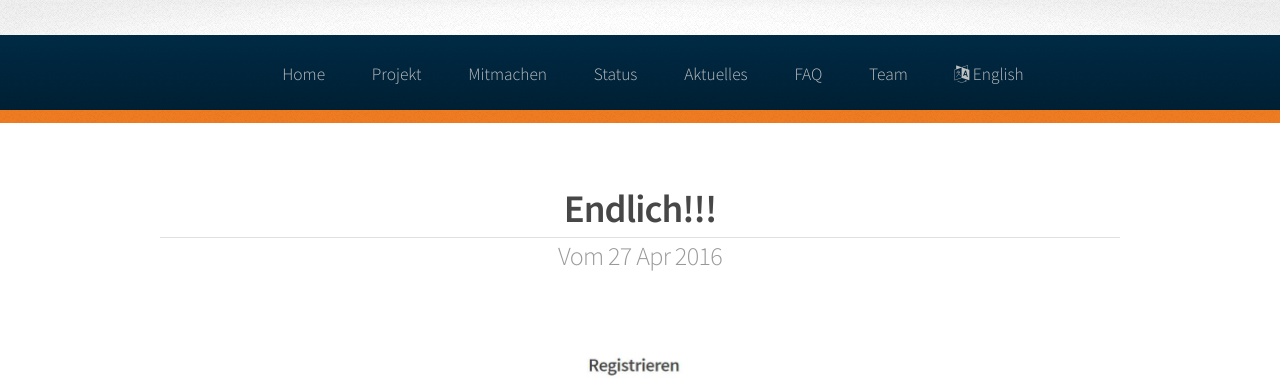
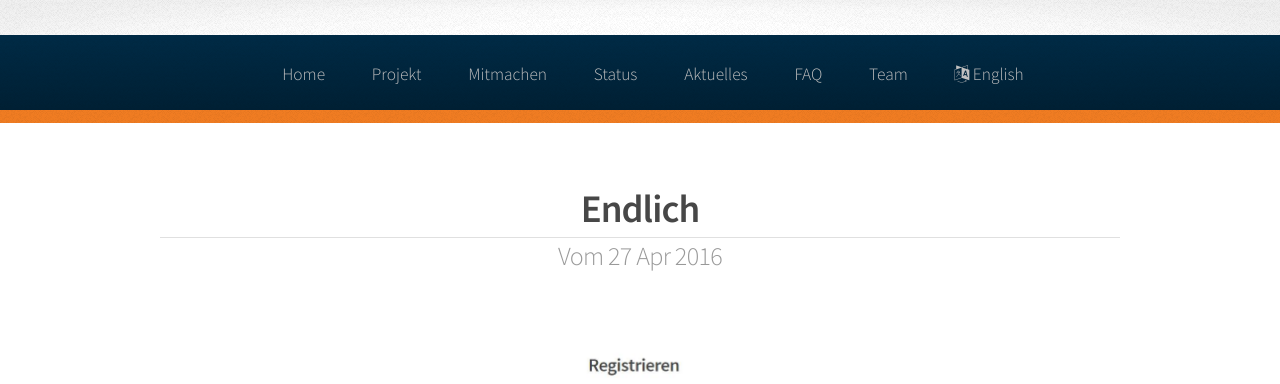
Before and after one commit to myosd/myosd.github.io, a Jekyll site: the page built from _posts/2016-04-27-Registrierung-online.md, in a window 1280 px wide. Shown: the top 384 px of the page. Built offline with Jekyll 4.4.1, drawn with Linux system fonts in a browser that asks for light colours.

```diff
--- a/_posts/2016-04-27-Registrierung-online.md
+++ b/_posts/2016-04-27-Registrierung-online.md
@@ -1,5 +1,5 @@
 ---
-title: Endlich!!!
+title: Endlich
 layout: post
 published: true
 featured: /assets/images//registrierung.jpg
```
